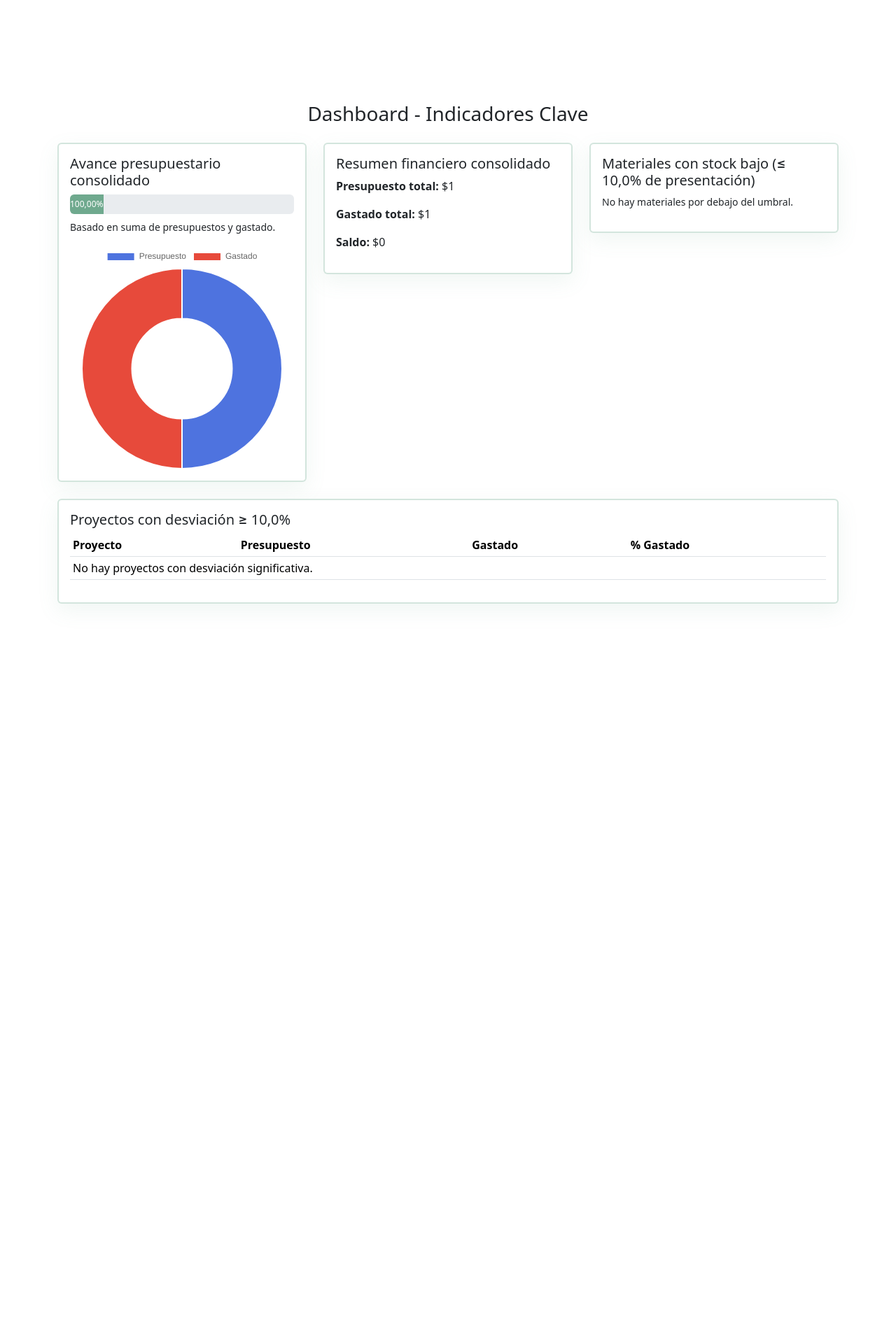
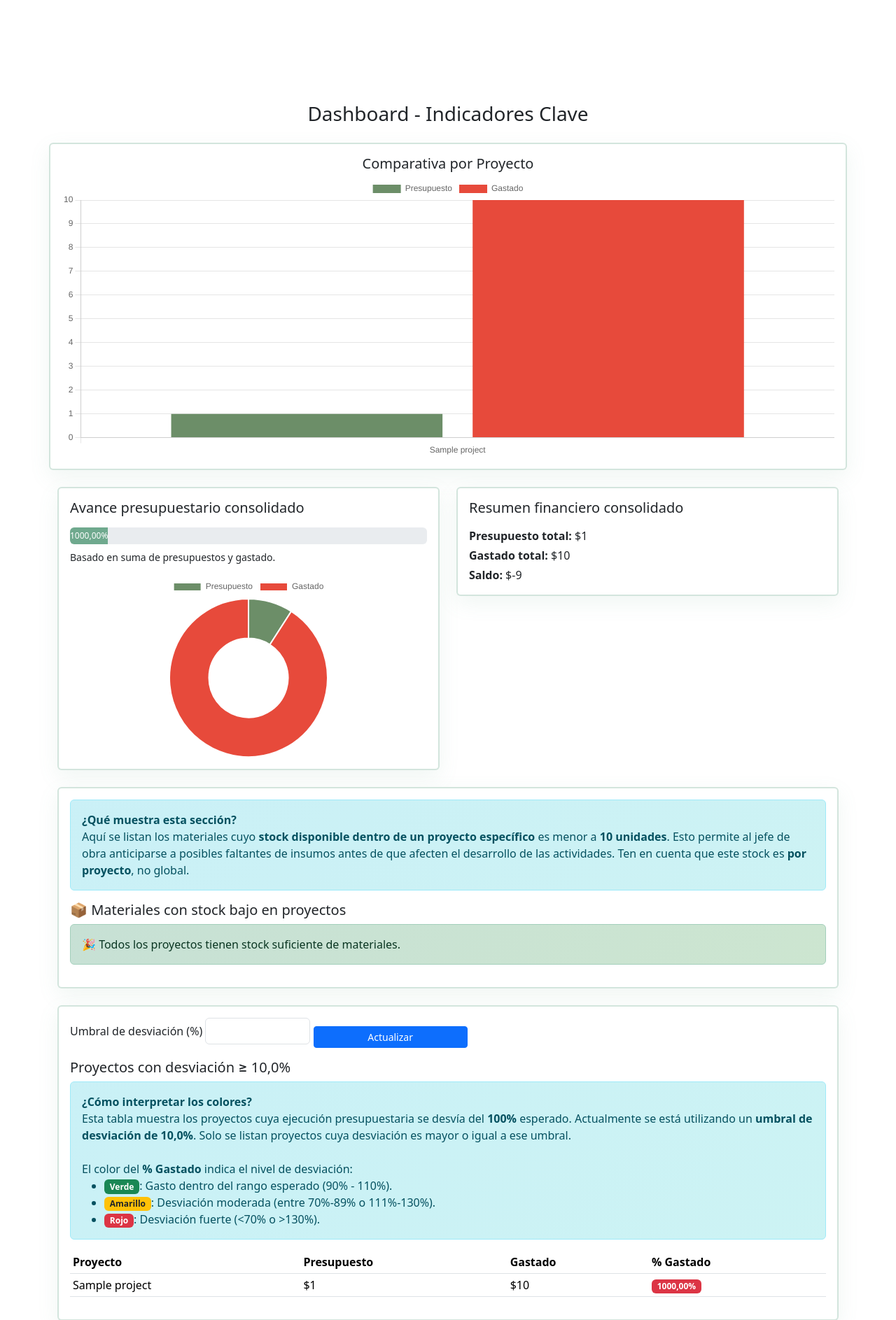
Before and after one commit to Isa-Idarraga/Inclusive-Budget, a Django app: page /jefe/kpis/ in a window 1280 px wide. Shown: the part 1030-2917 px from the top of the page at 70% size. Before the commit the page ends 1893 px from the top, so only its background shows below. Run offline with Django 5.2, Linux system fonts and the light colour scheme; a user stored in the database is signed in; tables that the repository leaves empty hold one stand-in row (values such as "Sample post"); data that the repository does not hold is empty; parts of the project's set-up code (start-up, migrations or seed data) failed here and were passed over.

Commit message:
Ajustes en el reporte de KPIs

```diff
--- a/dashboard/kpis.py
+++ b/dashboard/kpis.py
@@ -83,8 +83,9 @@ def compute_kpis_from_django(projects_qs, materials_qs, material_threshold: floa
         proyectos.append({
             'id': getattr(p, 'id', None),
             'name': getattr(p, 'name', ''),
-            'presupuesto': getattr(p, 'presupuesto', 0),
-            'presupuesto_gastado': getattr(p, 'presupuesto_gastado', 0),
+            'presupuesto': float(getattr(p, 'presupuesto', 0) or 0),
+            # Prefer the computed property if available (sums entradas/consumos)
+            'presupuesto_gastado': float(getattr(p, 'presupuesto_gastado_calculado', None) if getattr(p, 'presupuesto_gastado_calculado', None) is not None else getattr(p, 'presupuesto_gastado', 0) or 0),
         })
 
     materiales = []
--- a/dashboard/views.py
+++ b/dashboard/views.py
@@ -11,6 +11,7 @@ from django.views.decorators.http import require_GET
 from django.http import JsonResponse
 from decimal import Decimal
 from .kpis import compute_kpis_from_django
+from projects.models import ProyectoMaterial
 
 
 @login_required
@@ -62,40 +63,56 @@ def kpis(request):
     proyectos = Project.objects.filter(~Q(estado="futuro"))
 
     # Resumen financiero consolidado
+    # Use the stored presupuesto field for total_presupuesto but prefer the computed
+    # presupuesto_gastado_calculado per project to reflect entradas/consumos.
     resumen = proyectos.aggregate(
         total_presupuesto=Sum("presupuesto"),
-        total_gastado=Sum("presupuesto_gastado"),
     )
 
     total_presupuesto = resumen.get("total_presupuesto") or 0
-    total_gastado = resumen.get("total_gastado") or 0
+    # Sum calculated spent per project to reflect actual entradas/consumos
+    total_gastado = 0
+    for p in proyectos:
+        try:
+            total_gastado += float(getattr(p, 'presupuesto_gastado_calculado', None) or getattr(p, 'presupuesto_gastado', 0) or 0)
+        except Exception:
+            # fallback to the DB field if any issue
+            total_gastado += float(getattr(p, 'presupuesto_gastado', 0) or 0)
 
+    total_presupuesto = Decimal(total_presupuesto)
+    total_gastado = Decimal(total_gastado)
     saldo = total_presupuesto - total_gastado
 
     porcentaje_avance = 0
-    if total_presupuesto and total_presupuesto > 0:
+    if total_presupuesto and total_gastado > 0:
         porcentaje_avance = (total_gastado / total_presupuesto) * 100
 
     # Materiales con stock bajo (porcentaje de presentation_qty)
     materiales_bajo = Material.objects.filter(stock__lte=F('presentation_qty') * (material_threshold/100.0))
 
+    # Materiales con stock < 10 por proyecto
+    materiales_bajo_10 = ProyectoMaterial.objects.filter(stock_proyecto__lt=10)
+
     # Proyectos con desviación significativa
     proyectos_desviacion = []
     for p in proyectos:
         if p.presupuesto and p.presupuesto > 0:
-            porcentaje = (p.presupuesto_gastado / p.presupuesto) * 100
+            # porcentaje = (p.presupuesto_gastado / p.presupuesto) * 100
+            gasto_real = getattr(p, 'presupuesto_gastado_calculado', None) or p.presupuesto_gastado
+            porcentaje = (gasto_real / p.presupuesto) * 100
             if abs(porcentaje - 100) >= desviacion_threshold:
                 proyectos_desviacion.append({
                     "id": p.id,
                     "name": p.name,
                     "presupuesto": p.presupuesto,
-                    "gastado": p.presupuesto_gastado,
+                    "gastado": p.presupuesto_gastado_calculado,
                     "porcentaje": porcentaje,
                 })
 
     context = {
         "porcentaje_avance": round(porcentaje_avance, 2),
         "materiales_bajo_stock": materiales_bajo[:20],
+        "materiales_bajo_10": materiales_bajo_10,
         "proyectos_desviacion": proyectos_desviacion,
         "resumen_financiero": {
             "total_presupuesto": total_presupuesto,
@@ -130,7 +147,7 @@ def kpis_data(request):
     except ValueError:
         desviacion_threshold = 10.0
 
-    proyectos_qs = Project.objects.filter(~Q(estado="futuro"))
+    proyectos_qs = Project.objects.filter(~Q(estado__in=["futuro", "terminado"]))
     materiales_qs = Material.objects.filter(stock__lte=F('presentation_qty') * (material_threshold/100.0))
 
     payload = compute_kpis_from_django(proyectos_qs, materiales_qs, material_threshold=material_threshold, desviacion_threshold=desviacion_threshold)
--- a/templates/dashboard/home_jefe.html
+++ b/templates/dashboard/home_jefe.html
@@ -66,38 +66,95 @@
 <!-- KPIs section -->
 <div class="container mt-5">
   <h3 class="text-center mb-4">Dashboard - Indicadores Clave</h3>
-  <div class="row g-4">
-    <div class="col-md-4">
-      <div class="card p-3 shadow-inclusive">
-        <h5>Avance presupuestario consolidado</h5>
-        <div class="progress" style="height: 28px">
+  <div class="row g-4 align-items-start">
+    <div class="card p-3 mt-4 shadow-inclusive">
+      <h5 class="text-center">Comparativa por Proyecto</h5>
+      <div id="chart-proyectos-container" style="height: 400px;">
+        <!-- Aquí se insertará dinámicamente el canvas con Chart.js -->
+      </div>
+    </div>
+    <!-- Avance Presupuestario -->
+    <div class="col-md-6">
+      <div class="card p-3 shadow-inclusive h-100">
+        <h5 class="mb-3">Avance presupuestario consolidado</h5>
+
+        <div class="progress mb-2" style="height: 24px">
           {% with pct=porcentaje_avance|default:0 %}
-          <div class="progress-bar bg-inclusive-primary" role="progressbar" style="width: {{ pct }}%;" aria-valuenow="{{ pct }}" aria-valuemin="0" aria-valuemax="100">{{ pct }}%</div>
+          <div class="progress-bar bg-inclusive-primary" role="progressbar"
+              style="width: {{ pct }}%;" aria-valuenow="{{ pct }}"
+              aria-valuemin="0" aria-valuemax="100">
+            {{ pct }}%
+          </div>
           {% endwith %}
         </div>
-        <p class="small mt-2">Basado en suma de presupuestos y gastado.</p>
+        <p class="small mb-3">Basado en suma de presupuestos y gastado.</p>
+
+        <!-- Gráfico más pequeño -->
+        <div style="height: 260px; max-width: 100%; margin: 0 auto;">
+          <canvas id="chartFin"></canvas>
+        </div>
       </div>
     </div>
 
-    <div class="col-md-4">
-      <div class="card p-3 shadow-inclusive">
-        <h5>Resumen financiero consolidado</h5>
-        <p><strong>Presupuesto total:</strong> ${{ resumen_financiero.total_presupuesto|floatformat:0|intcomma }}</p>
-        <p><strong>Gastado total:</strong> ${{ resumen_financiero.total_gastado|floatformat:0|intcomma }}</p>
-  <p><strong>Saldo:</strong> ${{ resumen_financiero.saldo|floatformat:0|intcomma }}</p>
+    <!-- Resumen Financiero -->
+    <div class="col-md-6">
+      <div class="card p-3 shadow-inclusive h-100">
+        <h5 class="mb-3">Resumen financiero consolidado</h5>
+        <p class="mb-1"><strong>Presupuesto total:</strong> ${{ resumen_financiero.total_presupuesto|floatformat:0|intcomma }}</p>
+        <p class="mb-1"><strong>Gastado total:</strong> ${{ resumen_financiero.total_gastado|floatformat:0|intcomma }}</p>
+        <p class="mb-0"><strong>Saldo:</strong> ${{ resumen_financiero.saldo|floatformat:0|intcomma }}</p>
       </div>
     </div>
+  </div>
 
-    <div class="col-md-4">
+    <!-- 🔷 Caja explicativa de stock por proyecto -->
+  <div class="row mt-4">
+    <div class="col-12">
       <div class="card p-3 shadow-inclusive">
-        <h5>Materiales con stock bajo (≤ {{ material_threshold }}% de presentación)</h5>
-        <ul class="list-unstyled small">
-          {% for m in materiales_bajo_stock %}
-            <li>{{ m.sku }} — {{ m.name }}: {{ m.stock }} {{ m.unit.symbol }}</li>
-          {% empty %}
-            <li>No hay materiales por debajo del umbral.</li>
-          {% endfor %}
-        </ul>
+        <div class="alert alert-info" role="alert">
+          <strong>¿Qué muestra esta sección?</strong><br>
+          Aquí se listan los materiales cuyo <strong>stock disponible dentro de un proyecto específico</strong> es menor a <strong>10 unidades</strong>.
+          Esto permite al jefe de obra anticiparse a posibles faltantes de insumos antes de que afecten el desarrollo de las actividades.
+          Ten en cuenta que este stock es <strong>por proyecto</strong>, no global.
+        </div>
+
+        <h5>📦 Materiales con stock bajo en proyectos</h5>
+        <div class="table-responsive">
+          {% if materiales_bajo_10 %}
+            <table class="table table-sm table-bordered align-middle">
+              <thead class="table-light">
+                <tr>
+                  <th>Material</th>
+                  <th>Proyecto</th>
+                  <th>Stock asignado</th>
+                  <th>Unidad</th>
+                </tr>
+              </thead>
+              <tbody>
+                {% for item in materiales_bajo_10 %}
+                  <tr>
+                    <td>{{ item.material.name }}</td>
+                    <td>{{ item.proyecto.name }}</td>
+                    <td>
+                      {% if item.stock_proyecto < 5 %}
+                        <span class="badge bg-danger">{{ item.stock_proyecto }}</span>
+                      {% elif item.stock_proyecto < 10 %}
+                        <span class="badge bg-warning text-dark">{{ item.stock_proyecto }}</span>
+                      {% else %}
+                        <span class="badge bg-success">{{ item.stock_proyecto }}</span>
+                      {% endif %}
+                    </td>
+                    <td>{{ item.material.unit.name }}</td>
+                  </tr>
+                {% endfor %}
+              </tbody>
+            </table>
+          {% else %}
+            <div class="alert alert-success">
+              🎉 Todos los proyectos tienen stock suficiente de materiales.
+            </div>
+          {% endif %}
+        </div>
       </div>
     </div>
   </div>
@@ -105,6 +162,13 @@
   <div class="row mt-4">
     <div class="col-12">
       <div class="card p-3 shadow-inclusive">
+        <form method="get" class="mb-3">
+          <label for="desviacion_threshold">Umbral de desviación (%)</label>
+          <input type="number" name="desviacion_threshold" id="desviacion_threshold"
+                min="0" max="100" step="0.1"
+                value="{{ desviacion_threshold }}" class="form-control" style="width: 150px; display: inline-block;"/>
+          <button type="submit" class="btn btn-primary btn-sm">Actualizar</button>
+        </form>
         <h5>Proyectos con desviación ≥ {{ desviacion_threshold }}%</h5>
         <div class="table-responsive">
           <table class="table table-sm">
@@ -117,12 +181,36 @@
               </tr>
             </thead>
             <tbody>
+              <div class="alert alert-info" role="alert">
+                <strong>¿Cómo interpretar los colores?</strong><br>
+                Esta tabla muestra los proyectos cuya ejecución presupuestaria se desvía del <strong>100%</strong> esperado.
+                Actualmente se está utilizando un <strong>umbral de desviación de {{ desviacion_threshold }}%</strong>.
+                Solo se listan proyectos cuya desviación es mayor o igual a ese umbral.
+                <br><br>
+                El color del <strong>% Gastado</strong> indica el nivel de desviación:
+                <ul class="mb-0">
+                  <li><span class="badge bg-success">Verde</span>: Gasto dentro del rango esperado (90% - 110%).</li>
+                  <li><span class="badge bg-warning text-dark">Amarillo</span>: Desviación moderada (entre 70%-89% o 111%-130%).</li>
+                  <li><span class="badge bg-danger">Rojo</span>: Desviación fuerte (&lt;70% o &gt;130%).</li>
+                </ul>
+              </div>
+
               {% for p in proyectos_desviacion %}
                 <tr>
                   <td>{{ p.name }}</td>
                   <td>${{ p.presupuesto|floatformat:0|intcomma }}</td>
                   <td>${{ p.gastado|floatformat:0|intcomma }}</td>
-                  <td>{{ p.porcentaje|floatformat:2 }}%</td>
+                  <td>
+                    {% with p.porcentaje as pct %}
+                      {% if pct >= 90 and pct <= 110 %}
+                        <span class="badge bg-success">{{ pct|floatformat:2 }}%</span>
+                      {% elif pct >= 70 and pct < 90 or pct > 110 and pct <= 130 %}
+                        <span class="badge bg-warning text-dark">{{ pct|floatformat:2 }}%</span>
+                      {% else %}
+                        <span class="badge bg-danger">{{ pct|floatformat:2 }}%</span>
+                      {% endif %}
+                    {% endwith %}
+                  </td>
                 </tr>
               {% empty %}
                 <tr><td colspan="4">No hay proyectos con desviación significativa.</td></tr>
@@ -131,6 +219,7 @@
           </table>
         </div>
       </div>
+
     </div>
   </div>
 </div>
@@ -147,16 +236,14 @@
         const totalPresupuesto = payload.resumen_financiero.total_presupuesto || 0;
         const totalGastado = payload.resumen_financiero.total_gastado || 0;
         // Pie/doughnut chart for consolidated finances
-        const ctxFin = document.createElement('canvas');
-        ctxFin.id = 'chartFin';
-        document.querySelector('.card.p-3.shadow-inclusive').appendChild(ctxFin);
+        const ctxFin = document.getElementById('chartFin');
         new Chart(ctxFin, {
           type: 'doughnut',
           data: {
             labels: ['Presupuesto', 'Gastado'],
             datasets: [{
               data: [totalPresupuesto, totalGastado],
-              backgroundColor: ['#4e73df', '#e74a3b']
+              backgroundColor: ['#6C8E68', '#e74a3b']
             }]
           },
         });
@@ -167,18 +254,17 @@
           const presupuestos = payload.proyectos.map(p => p.presupuesto);
           const gastados = payload.proyectos.map(p => p.gastado);
 
-          const container = document.createElement('div');
-          container.className = 'mt-4';
+          const container = document.getElementById('chart-proyectos-container');
           const canvas = document.createElement('canvas');
+          canvas.style.height = '350px';  // altura personalizada
           container.appendChild(canvas);
-          document.querySelector('.container.mt-5').appendChild(container);
 
           new Chart(canvas, {
             type: 'bar',
             data: {
               labels: labels,
               datasets: [
-                { label: 'Presupuesto', data: presupuestos, backgroundColor: '#4e73df' },
+                { label: 'Presupuesto', data: presupuestos, backgroundColor: '#6C8E68' },
                 { label: 'Gastado', data: gastados, backgroundColor: '#e74a3b' },
               ]
             },
```
Also changed, not shown: scripts/inspect_data.py (added, +58 -0 lines), scripts/test_kpis_view_real.py (added, +28 -0 lines).
